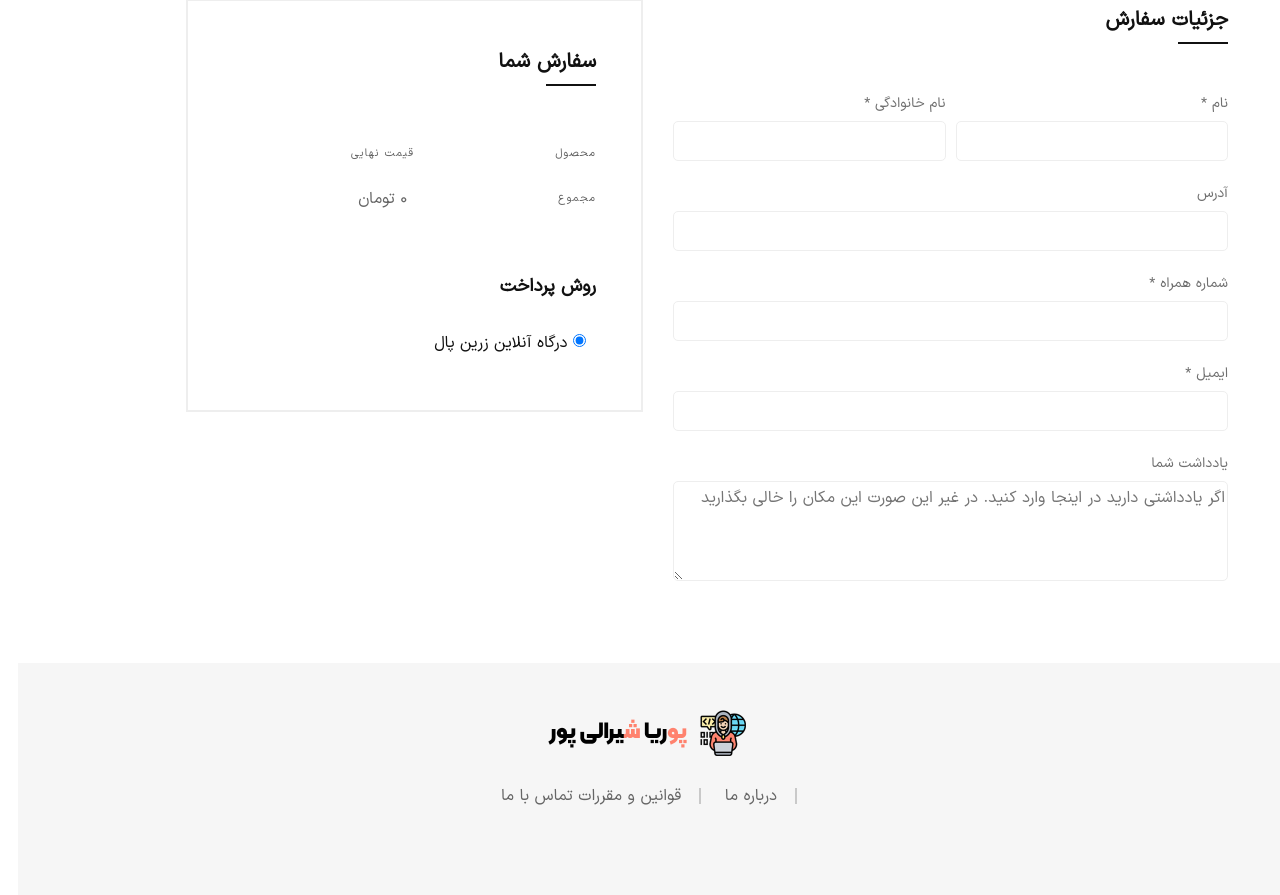
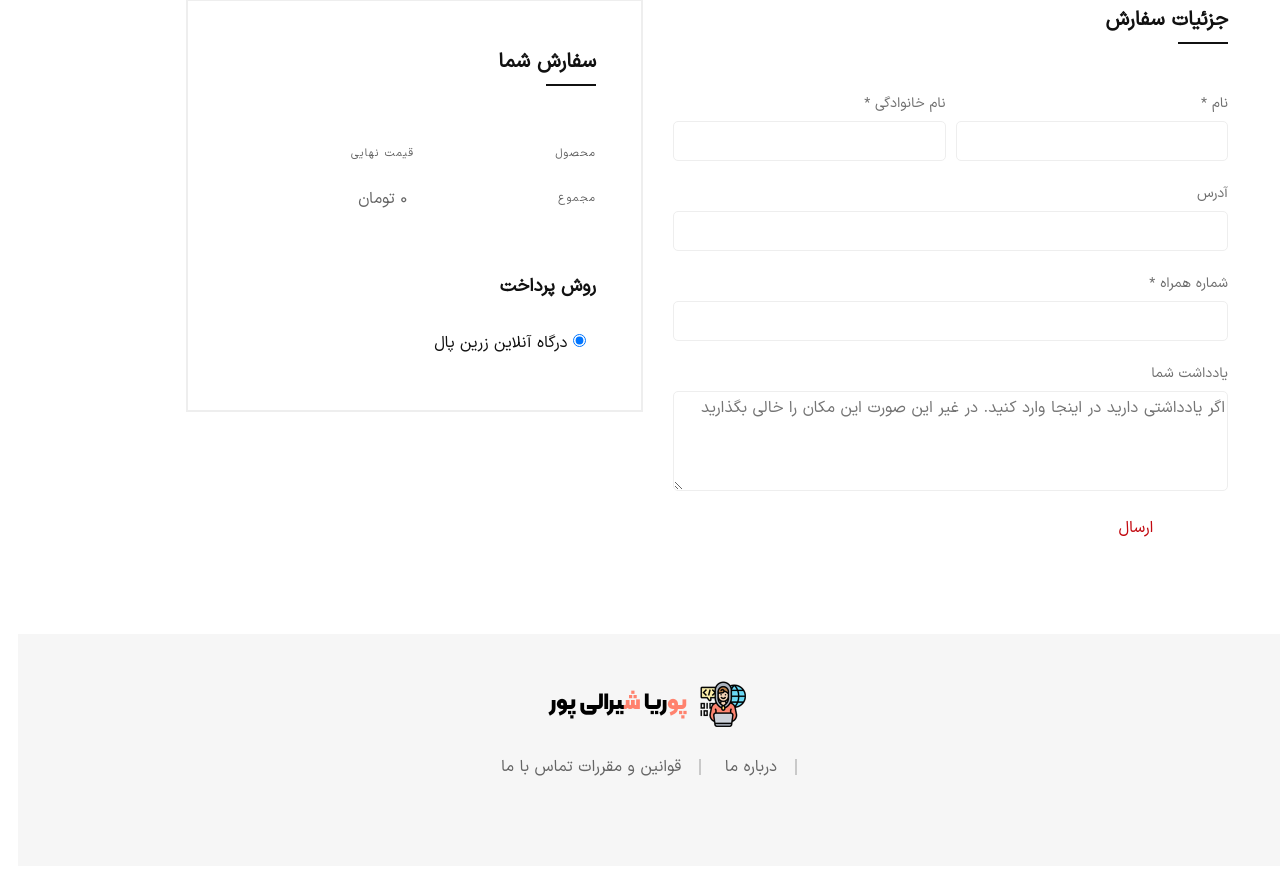
Before and after one commit to pouriashiralipour/online_shop, a Django app: page /order/create/ in a window 1280 px wide. Shown: the part 359-1254 px from the top of the page. After the commit the page ends 1135 px from the top, so only its background shows below. Run offline with Django 4.2, Linux system fonts and the light colour scheme; the visitor is signed in with stand-in values (Sample User, id 1); parts of the project's set-up code (start-up, migrations or seed data) failed here and were passed over; some libraries are stand-ins or nearby versions; some web fonts are replaced.

Commit message:
add بخ forms to order_create and send to DB

```diff
--- a/orders/templates/orders/order_create.html
+++ b/orders/templates/orders/order_create.html
@@ -36,6 +36,11 @@
                         <div class="checkout-form">
                             <form action="" method="post" class="form form--checkout">
                                 {% csrf_token %}
+                                {% if form.errors %}
+                                    <div class="alert alert-danger">
+                                        {{ form.errors }}
+                                    </div>
+                                {% endif %}
                                 <div class="form-row mb--20">
                                     <div class="form__group col-md-6 mb-sm--30">
                                         <label for="billing_fname" class="form__label form__label--2">نام <span
@@ -65,14 +70,14 @@
                                                class="form__input form__input--2">
                                     </div>
                                 </div>
-                                <div class="form-row mb--20">
-                                    <div class="form__group col-12">
-                                        <label for="billing_email" class="form__label form__label--2">ایمیل <span
-                                                class="required">*</span></label>
-                                        <input type="email" name="email" id="billing_email"
-                                               class="form__input form__input--2">
-                                    </div>
-                                </div>
+{#                                <div class="form-row mb--20">#}
+{#                                    <div class="form__group col-12">#}
+{#                                        <label for="billing_email" class="form__label form__label--2">ایمیل <span#}
+{#                                                class="required">*</span></label>#}
+{#                                        <input type="email" name="email" id="billing_email"#}
+{#                                               class="form__input form__input--2">#}
+{#                                    </div>#}
+{#                                </div>#}
                                 <div class="form-row">
                                     <div class="form__group col-12">
                                         <label for="orderNotes" class="form__label form__label--2">یادداشت شما</label>
@@ -81,6 +86,7 @@
                                                   placeholder="اگر یادداشتی دارید در اینجا وارد کنید. در غیر این صورت این مکان را خالی بگذارید"></textarea>
                                     </div>
                                 </div>
+                                <button type="submit" class="btn">ارسال</button>
                             </form>
                         </div>
                     </div>
--- a/orders/views.py
+++ b/orders/views.py
@@ -1,8 +1,19 @@
 from django.shortcuts import render
+from django.contrib.auth.decorators import login_required
 
 from .forms import OrderForm
 
 
+@login_required
 def order_create_view(request):
-    context = {'form': OrderForm()}
+    order_form = OrderForm()
+
+    if request.method == 'POST':
+        order_form = OrderForm(request.POST)
+        if order_form.is_valid():
+            order_obj = order_form.save(commit=False)
+            order_obj.user = request.user
+            order_obj.save()
+
+    context = {'form': order_form}
     return render(request, 'orders/order_create.html', context)
```
